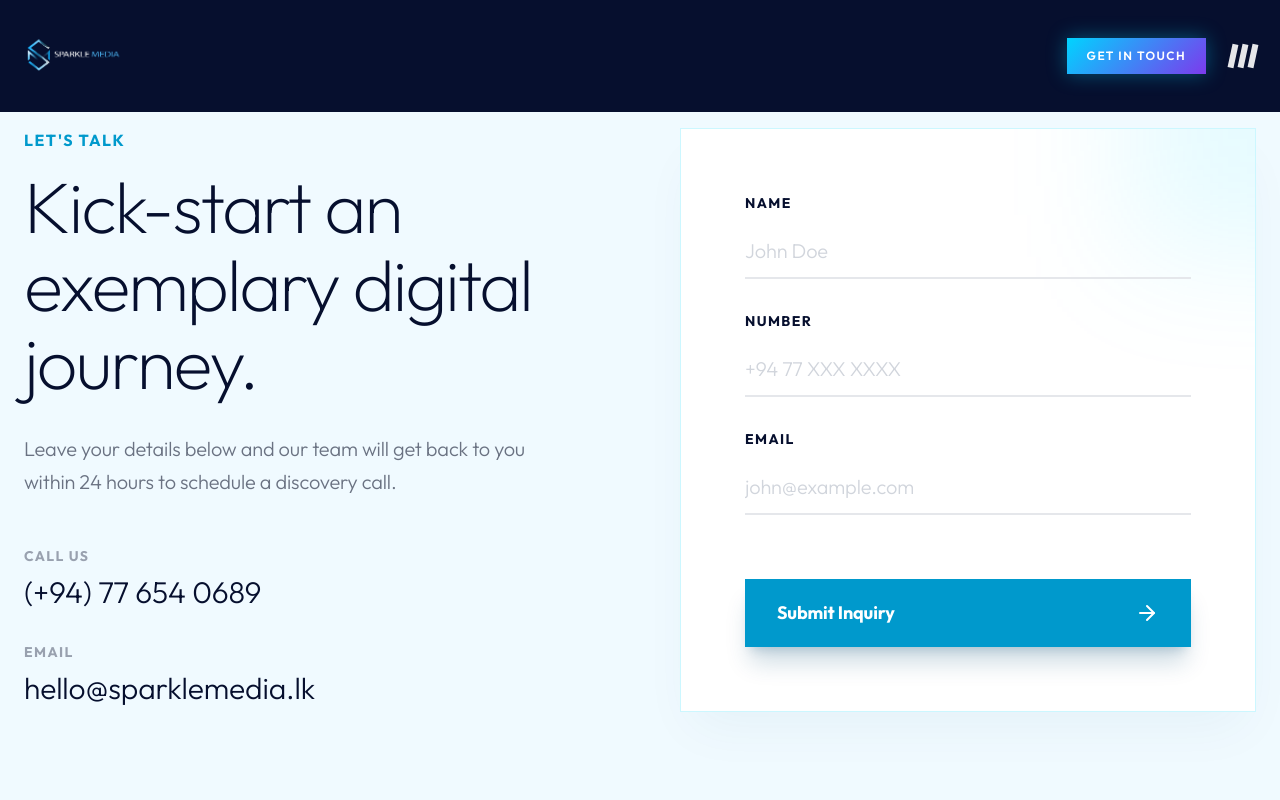
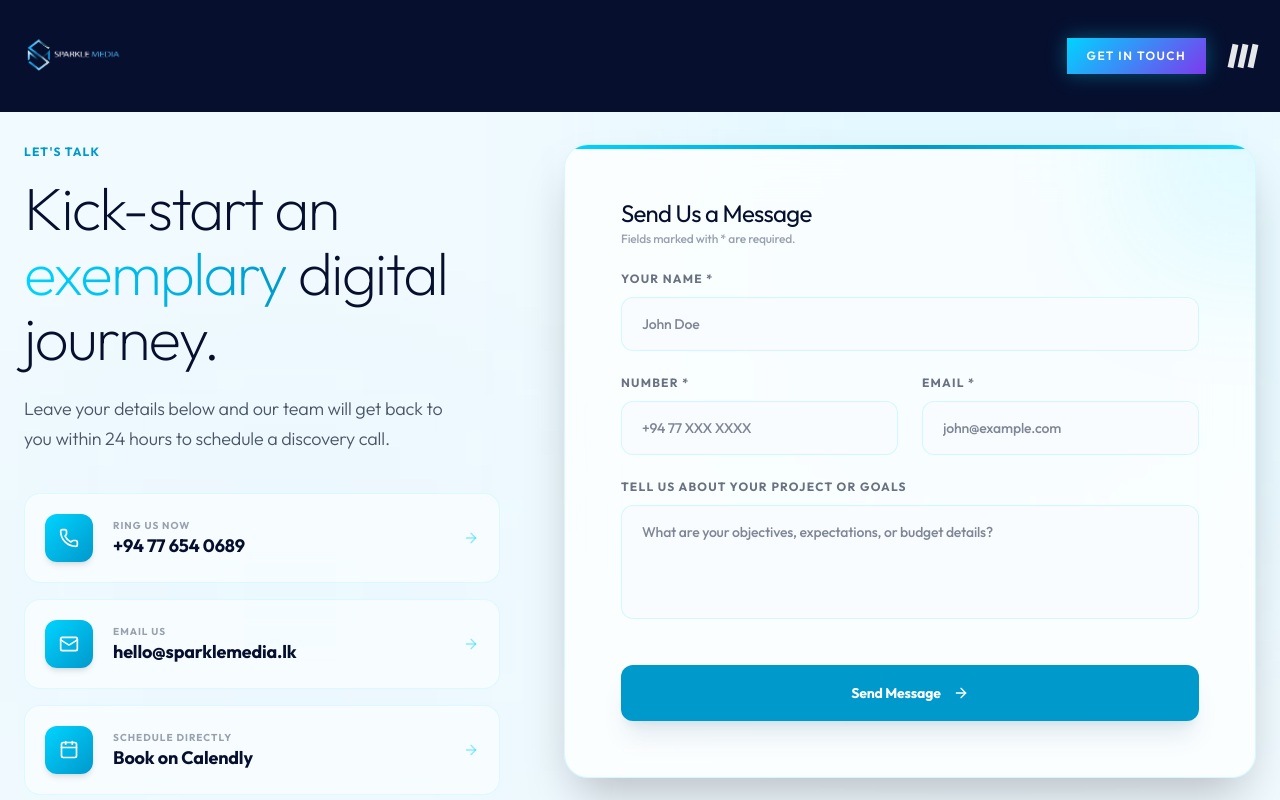
Before and after one commit to injaz89/Sparkle-Media, a Next.js app: page /contact in a window 1280 px wide. Shown: the top 800 px of the page. Built offline with nearby package versions, Linux system fonts and the light colour scheme.

Commit message:
feat: create contact page with form submission and contact information cards

```diff
--- a/src/app/contact/page.tsx
+++ b/src/app/contact/page.tsx
@@ -2,113 +2,265 @@
 
 import { Navbar } from "@/components/Navbar";
 import { Footer } from "@/components/Footer";
-import { motion } from "framer-motion";
-import { ArrowRight } from "lucide-react";
+import { motion, AnimatePresence } from "framer-motion";
+import { ArrowRight, Phone, Mail, Calendar, CheckCircle2, Loader2 } from "lucide-react";
+import { useState } from "react";
+import Link from "next/link";
 
 export default function ContactPage() {
+  const [status, setStatus] = useState<"idle" | "sending" | "success" | "error">("idle");
+
+  const handleSubmit = async (e: React.FormEvent<HTMLFormElement>) => {
+    e.preventDefault();
+    setStatus("sending");
+
+    const formData = new FormData(e.currentTarget);
+    formData.append("_subject", "New Contact Inquiry - Sparkle Media Website");
+
+    try {
+      const response = await fetch("https://formsubmit.co/ajax/sparklemediacreatives@gmail.com", {
+        method: "POST",
+        body: formData,
+        headers: {
+          'Accept': 'application/json'
+        }
+      });
+
+      if (response.ok) {
+        setStatus("success");
+      } else {
+        setStatus("error");
+      }
+    } catch (error) {
+      setStatus("error");
+    }
+  };
+
   return (
     <>
       <Navbar />
-      <main className="bg-bg min-h-screen pt-32 pb-24">
-        <div className="max-w-7xl mx-auto px-6 grid grid-cols-1 lg:grid-cols-2 gap-20">
+      <main className="bg-bg min-h-screen pt-36 pb-24 relative overflow-hidden">
+        {/* Ambient background glows */}
+        <div className="absolute top-0 right-0 w-[600px] h-[600px] bg-primary/10 blur-[130px] pointer-events-none opacity-60" />
+        <div className="absolute bottom-10 left-10 w-[500px] h-[500px] bg-secondary/5 blur-[120px] pointer-events-none opacity-40" />
 
-          {/* Header & Text */}
-          <div>
+        <div className="max-w-7xl mx-auto px-6 grid grid-cols-1 lg:grid-cols-12 gap-16 relative z-10">
+
+          {/* Left Column: Heading & Info Cards (lg:col-span-5) */}
+          <div className="lg:col-span-5 flex flex-col justify-center">
             <motion.p
-              className="text-secondary font-bold tracking-widest uppercase mb-4"
-              initial={{ opacity: 0, y: 20 }}
+              className="text-secondary font-bold tracking-widest uppercase mb-4 text-xs"
+              initial={{ opacity: 0, y: 15 }}
               animate={{ opacity: 1, y: 0 }}
             >
               Let&apos;s Talk
             </motion.p>
             <motion.h1
-              className="text-5xl md:text-7xl font-bold text-navy mb-8 leading-tight"
-              initial={{ opacity: 0, y: 20 }}
+              className="text-4xl md:text-5xl lg:text-6xl font-bold text-navy mb-6 leading-[1.1] tracking-tight"
+              initial={{ opacity: 0, y: 15 }}
+              animate={{ opacity: 1, y: 0 }}
+              transition={{ delay: 0.05 }}
+            >
+              Kick-start an <br />
+              <span className="text-transparent bg-clip-text bg-gradient-to-r from-primary to-secondary">
+                exemplary
+              </span>{" "}
+              digital journey.
+            </motion.h1>
+            <motion.p
+              className="text-lg text-gray-600 font-light leading-relaxed mb-10 max-w-md"
+              initial={{ opacity: 0, y: 15 }}
               animate={{ opacity: 1, y: 0 }}
               transition={{ delay: 0.1 }}
-            >
-              Kick-start an exemplary digital journey.
-            </motion.h1>
-            <motion.p
-              className="text-xl text-gray-500 font-light leading-relaxed max-w-lg mb-12"
-              initial={{ opacity: 0, y: 20 }}
-              animate={{ opacity: 1, y: 0 }}
-              transition={{ delay: 0.2 }}
             >
               Leave your details below and our team will get back to you within 24 hours to schedule a discovery call.
             </motion.p>
 
+            {/* Interactive Cards */}
             <motion.div
-              className="space-y-8"
-              initial={{ opacity: 0, y: 20 }}
+              className="space-y-4"
+              initial={{ opacity: 0, y: 15 }}
               animate={{ opacity: 1, y: 0 }}
-              transition={{ delay: 0.3 }}
+              transition={{ delay: 0.15 }}
             >
-              <div>
-                <p className="text-gray-400 text-sm font-bold tracking-widest uppercase mb-2">Call Us</p>
-                <a href="tel:+94776540689" className="text-3xl font-light text-navy hover:text-primary transition-colors">
-                  (+94) 77 654 0689
+              {/* Phone Card */}
+              <a
+                href="tel:+94776540689"
+                className="group flex items-center gap-5 p-5 bg-white/50 backdrop-blur-md border border-primary/10 hover:border-primary hover:bg-white hover:shadow-lg transition-all duration-300 rounded-2xl"
+              >
+                <div className="w-12 h-12 rounded-xl flex items-center justify-center text-white bg-gradient-to-br from-primary to-secondary shadow-md group-hover:scale-110 transition-transform flex-shrink-0">
+                  <Phone className="w-5 h-5" />
+                </div>
+                <div className="flex-grow">
+                  <p className="text-[10px] font-bold text-gray-400 uppercase tracking-widest mb-0.5">Ring us now</p>
+                  <p className="text-lg font-bold text-navy group-hover:text-primary transition-colors leading-tight">
+                    +94 77 654 0689
+                  </p>
+                </div>
+                <ArrowRight className="w-4 h-4 text-primary/45 group-hover:text-primary group-hover:translate-x-1 transition-all" />
               </a>
+
+              {/* Email Card */}
+              <a
+                href="mailto:hello@sparklemedia.lk"
+                className="group flex items-center gap-5 p-5 bg-white/50 backdrop-blur-md border border-primary/10 hover:border-primary hover:bg-white hover:shadow-lg transition-all duration-300 rounded-2xl"
+              >
+                <div className="w-12 h-12 rounded-xl flex items-center justify-center text-white bg-gradient-to-br from-primary to-secondary shadow-md group-hover:scale-110 transition-transform flex-shrink-0">
+                  <Mail className="w-5 h-5" />
                 </div>
-              <div>
-                <p className="text-gray-400 text-sm font-bold tracking-widest uppercase mb-2">Email</p>
-                <a href="mailto:hello@sparklemedia.lk" className="text-3xl font-light text-navy hover:text-primary transition-colors">
+                <div className="flex-grow">
+                  <p className="text-[10px] font-bold text-gray-400 uppercase tracking-widest mb-0.5">Email us</p>
+                  <p className="text-lg font-bold text-navy group-hover:text-primary transition-colors leading-tight">
                     hello@sparklemedia.lk
+                  </p>
+                </div>
+                <ArrowRight className="w-4 h-4 text-primary/45 group-hover:text-primary group-hover:translate-x-1 transition-all" />
               </a>
+
+              {/* Calendly Card */}
+              <a
+                href="https://calendly.com/sparklemediacreatives/30min"
+                target="_blank"
+                rel="noopener noreferrer"
+                className="group flex items-center gap-5 p-5 bg-white/50 backdrop-blur-md border border-primary/10 hover:border-primary hover:bg-white hover:shadow-lg transition-all duration-300 rounded-2xl"
+              >
+                <div className="w-12 h-12 rounded-xl flex items-center justify-center text-white bg-gradient-to-br from-primary to-secondary shadow-md group-hover:scale-110 transition-transform flex-shrink-0">
+                  <Calendar className="w-5 h-5" />
                 </div>
+                <div className="flex-grow">
+                  <p className="text-[10px] font-bold text-gray-400 uppercase tracking-widest mb-0.5">Schedule directly</p>
+                  <p className="text-lg font-bold text-navy group-hover:text-primary transition-colors leading-tight">
+                    Book on Calendly
+                  </p>
+                </div>
+                <ArrowRight className="w-4 h-4 text-primary/45 group-hover:text-primary group-hover:translate-x-1 transition-all" />
+              </a>
             </motion.div>
           </div>
 
-          {/* Premium Discovery Form */}
+          {/* Right Column: Premium Form Card (lg:col-span-7) */}
           <motion.div
-            className="bg-white rounded-none p-12 md:p-16 border border-primary/20 shadow-2xl shadow-sky-900/5 relative overflow-hidden"
+            className="lg:col-span-7"
+            initial={{ opacity: 0, x: 30 }}
+            animate={{ opacity: 1, x: 0 }}
+            transition={{ delay: 0.15, duration: 0.6 }}
+          >
+            <div className="bg-white/75 backdrop-blur-xl border border-primary/15 p-10 md:p-14 shadow-2xl relative rounded-3xl overflow-hidden">
+              <div className="absolute top-0 right-0 w-64 h-64 bg-primary/20 rounded-none blur-3xl opacity-50 pointer-events-none -translate-y-1/2 translate-x-1/2" />
+              <div className="absolute top-0 left-0 right-0 h-1 bg-gradient-to-r from-primary via-secondary to-primary" />
+
+              <AnimatePresence mode="wait">
+                {status === "success" ? (
+                  <motion.div
+                    key="success"
                     initial={{ opacity: 0, scale: 0.95 }}
                     animate={{ opacity: 1, scale: 1 }}
-            transition={{ delay: 0.2, duration: 0.6 }}
+                    exit={{ opacity: 0, scale: 0.95 }}
+                    className="flex flex-col items-center justify-center text-center py-16 px-4"
                   >
-            <div className="absolute top-0 right-0 w-64 h-64 bg-primary/20 rounded-none blur-3xl opacity-50 pointer-events-none -translate-y-1/2 translate-x-1/2" />
+                    <div className="w-20 h-20 bg-green-50 rounded-full flex items-center justify-center mb-6 shadow-inner border border-green-150">
+                      <CheckCircle2 className="w-12 h-12 text-green-500 animate-pulse" />
+                    </div>
+                    <h4 className="text-2xl font-bold text-navy mb-3">Thank You!</h4>
+                    <p className="text-gray-600 font-light max-w-sm leading-relaxed text-sm">
+                      Your message has been sent successfully. We will review your request and get back to you at the email provided within 24 hours.
+                    </p>
+                  </motion.div>
+                ) : (
+                  <form onSubmit={handleSubmit} className="relative z-10 space-y-6">
+                    <h3 className="text-2xl font-bold text-navy mb-1">Send Us a Message</h3>
+                    <p className="text-xs text-gray-400 font-medium mb-6">Fields marked with * are required.</p>
 
-            <form className="relative z-10 space-y-8">
                     <div>
-                <label htmlFor="name" className="block text-sm font-bold text-navy uppercase tracking-widest mb-3">Name</label>
+                      <label htmlFor="name" className="block text-xs font-bold text-gray-500 uppercase tracking-widest mb-2.5">
+                        Your Name *
+                      </label>
                       <input
                         type="text"
                         id="name"
-                  className="w-full bg-transparent border-b-2 border-gray-200 py-3 text-xl text-navy focus:outline-none focus:border-primary transition-colors placeholder:text-gray-300 font-light"
+                        name="name"
+                        required
+                        disabled={status === "sending"}
+                        className="w-full bg-[#f8fcfe] border border-primary/15 rounded-xl px-5 py-4 text-navy placeholder-gray-355 focus:outline-none focus:border-primary focus:bg-white focus:ring-4 focus:ring-primary/10 transition-all text-sm font-medium"
                         placeholder="John Doe"
                       />
                     </div>
 
+                    <div className="grid grid-cols-1 sm:grid-cols-2 gap-6">
                       <div>
-                <label htmlFor="phone" className="block text-sm font-bold text-navy uppercase tracking-widest mb-3">Number</label>
+                        <label htmlFor="phone" className="block text-xs font-bold text-gray-500 uppercase tracking-widest mb-2.5">
+                          Number *
+                        </label>
                         <input
                           type="tel"
                           id="phone"
-                  className="w-full bg-transparent border-b-2 border-gray-200 py-3 text-xl text-navy focus:outline-none focus:border-primary transition-colors placeholder:text-gray-300 font-light"
+                          name="phone"
+                          required
+                          disabled={status === "sending"}
+                          className="w-full bg-[#f8fcfe] border border-primary/15 rounded-xl px-5 py-4 text-navy placeholder-gray-355 focus:outline-none focus:border-primary focus:bg-white focus:ring-4 focus:ring-primary/10 transition-all text-sm font-medium"
                           placeholder="+94 77 XXX XXXX"
                         />
                       </div>
 
                       <div>
-                <label htmlFor="email" className="block text-sm font-bold text-navy uppercase tracking-widest mb-3">Email</label>
+                        <label htmlFor="email" className="block text-xs font-bold text-gray-500 uppercase tracking-widest mb-2.5">
+                          Email *
+                        </label>
                         <input
                           type="email"
                           id="email"
-                  className="w-full bg-transparent border-b-2 border-gray-200 py-3 text-xl text-navy focus:outline-none focus:border-primary transition-colors placeholder:text-gray-300 font-light"
+                          name="email"
+                          required
+                          disabled={status === "sending"}
+                          className="w-full bg-[#f8fcfe] border border-primary/15 rounded-xl px-5 py-4 text-navy placeholder-gray-355 focus:outline-none focus:border-primary focus:bg-white focus:ring-4 focus:ring-primary/10 transition-all text-sm font-medium"
                           placeholder="john@example.com"
                         />
                       </div>
+                    </div>
 
-              <div className="pt-8">
+                    <div>
+                      <label htmlFor="message" className="block text-xs font-bold text-gray-500 uppercase tracking-widest mb-2.5">
+                        Tell us about your project or goals
+                      </label>
+                      <textarea
+                        id="message"
+                        name="message"
+                        rows={4}
+                        disabled={status === "sending"}
+                        className="w-full bg-[#f8fcfe] border border-primary/15 rounded-xl px-5 py-4 text-navy placeholder-gray-355 focus:outline-none focus:border-primary focus:bg-white focus:ring-4 focus:ring-primary/10 transition-all text-sm font-medium resize-none"
+                        placeholder="What are your objectives, expectations, or budget details?"
+                      />
+                    </div>
+
+                    {status === "error" && (
+                      <p className="text-xs font-semibold text-red-500 mt-2">
+                        Failed to send message. Please check your network and try again.
+                      </p>
+                    )}
+
+                    <div className="pt-4">
                       <button
-                  type="button"
-                  className="w-full group bg-secondary text-white px-8 py-5 rounded-none text-lg font-bold flex items-center justify-between hover:bg-primary transition-all shadow-xl shadow-sky-900/20"
+                        type="submit"
+                        disabled={status === "sending"}
+                        className="w-full group bg-secondary text-white px-8 py-4.5 rounded-xl text-sm font-bold flex items-center justify-center gap-3 hover:bg-primary transition-all shadow-xl shadow-sky-900/10 cursor-pointer disabled:cursor-not-allowed disabled:opacity-70"
                       >
-                  <span>Submit Inquiry</span>
-                  <ArrowRight className="w-6 h-6 group-hover:translate-x-2 transition-transform" />
+                        {status === "sending" ? (
+                          <>
+                            <Loader2 className="w-5 h-5 animate-spin" />
+                            <span>Sending Message...</span>
+                          </>
+                        ) : (
+                          <>
+                            <span>Send Message</span>
+                            <ArrowRight className="w-4 h-4 group-hover:translate-x-1.5 transition-transform" />
+                          </>
+                        )}
                       </button>
                     </div>
                   </form>
+                )}
+              </AnimatePresence>
+            </div>
           </motion.div>
 
         </div>
```
Lines whose indentation alone changed are shown as unchanged.
